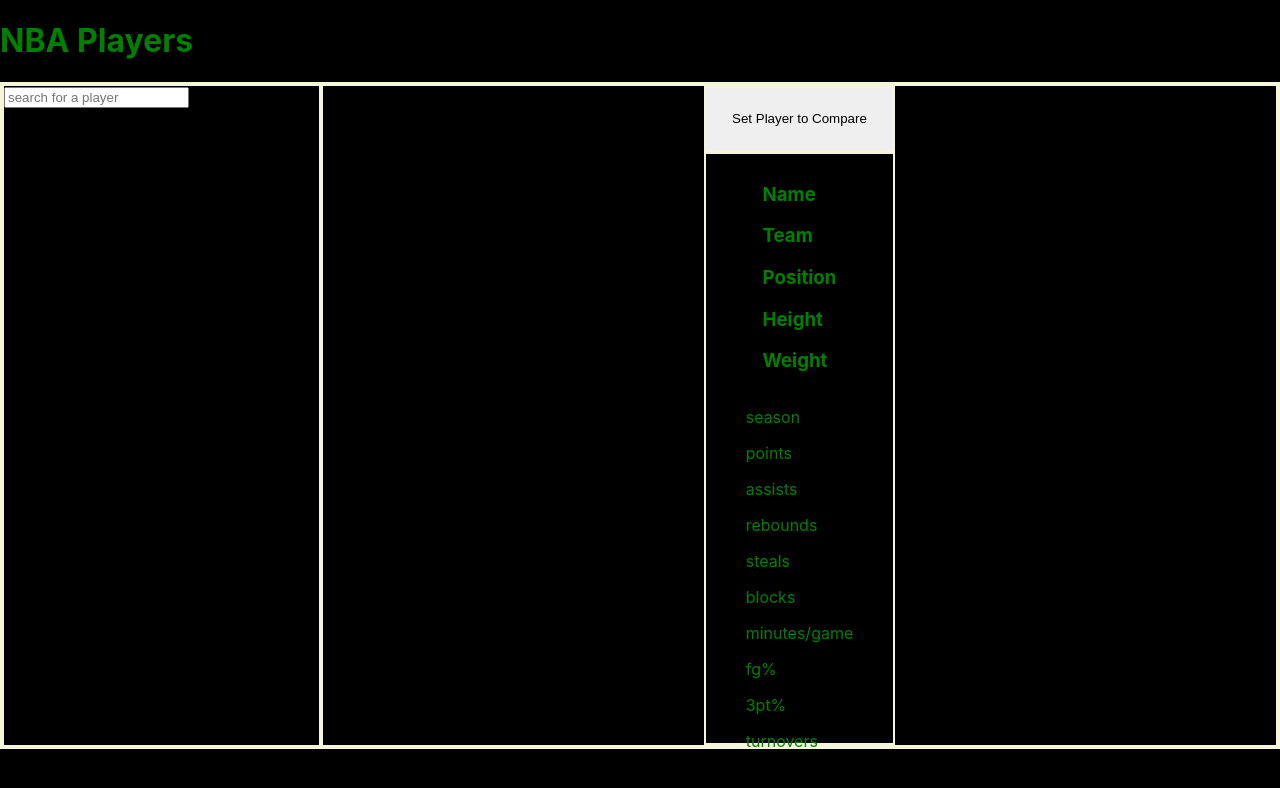
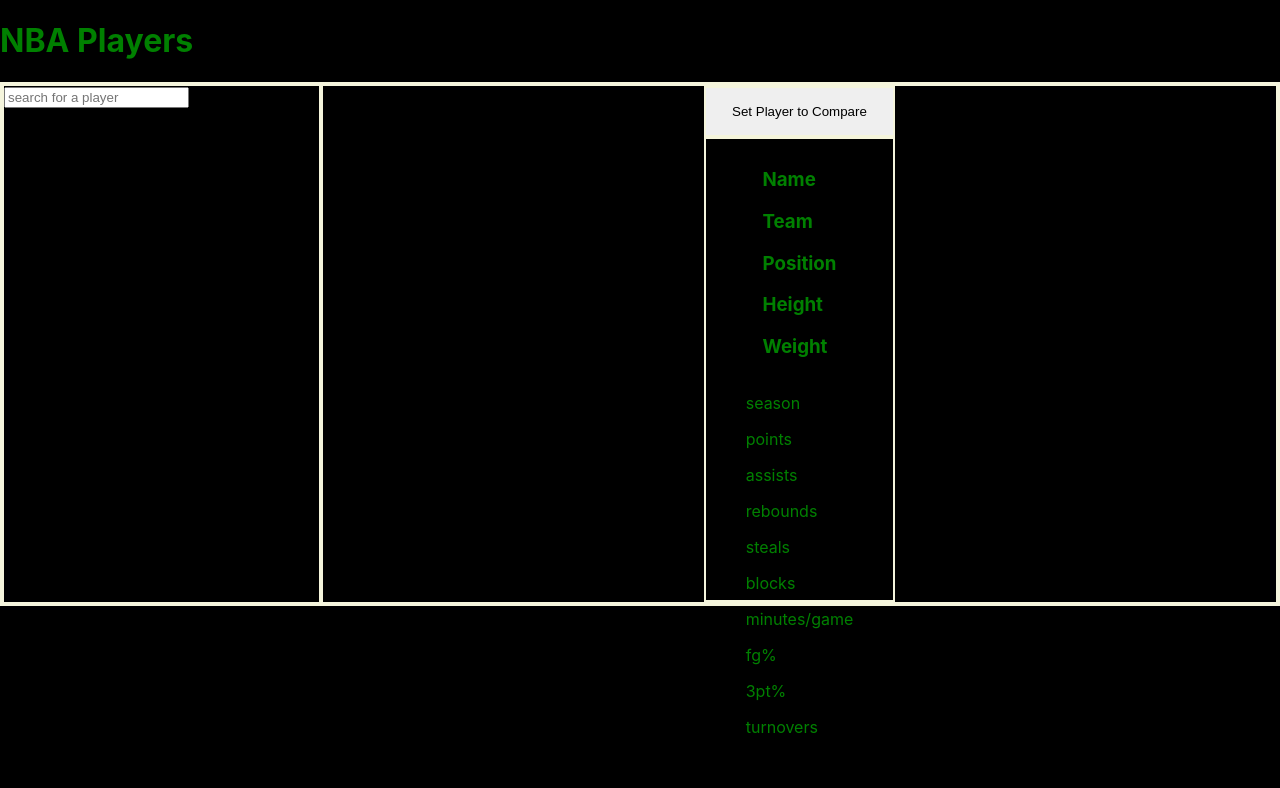
Before and after one commit to samorgan32/sei-proj-2-nba, a React (Create React App) app: page / in a window 1280 px wide. Shown: the top 788 px of the page. Built offline with nearby package versions, Linux system fonts and the light colour scheme.

Commit message:
grid size set up

```diff
--- a/src/App.css
+++ b/src/App.css
@@ -27,6 +27,7 @@
     display: grid;
     grid-template-columns: 40% 20% 40%;
     grid-template-rows: 10% 90%;
+    max-height: 65vh;
 
 
 }
```
